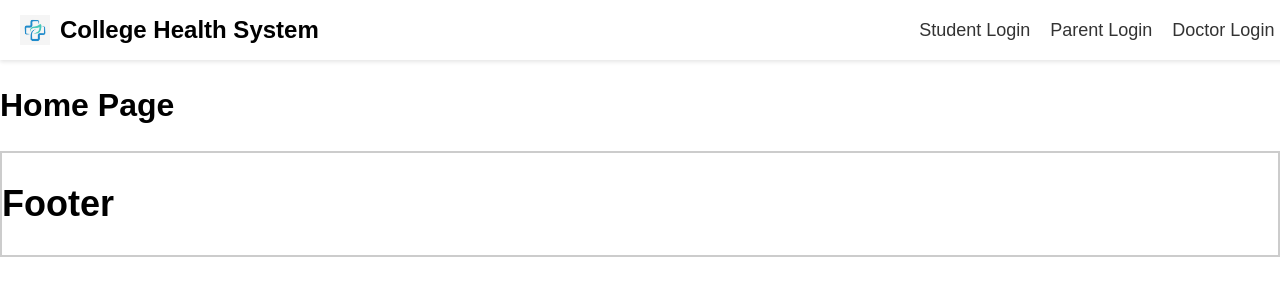
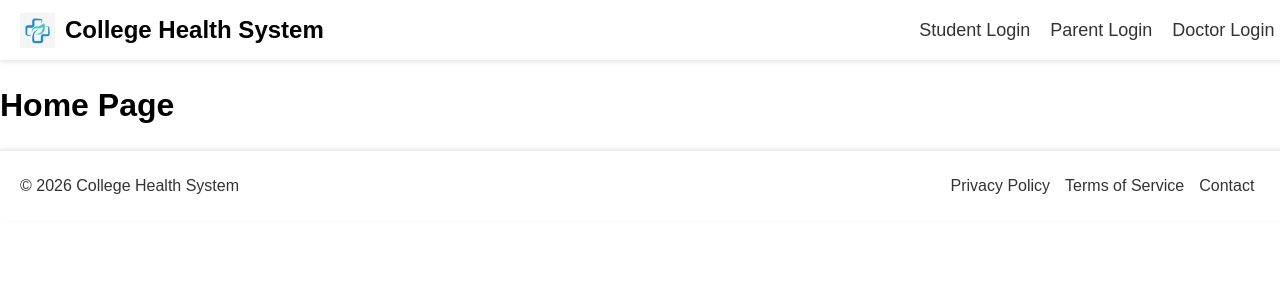
Before and after one commit to Arya4930/College-Healthcare-System, a React (Vite) app: page / in a window 1280 px wide. Shown: the top 300 px of the page. Built offline with nearby package versions, Linux system fonts and the light colour scheme.

Commit message:
UI Fixes

```diff
--- a/src/components/Footer.jsx
+++ b/src/components/Footer.jsx
@@ -1,9 +1,17 @@
-import "../css/footer.css"
+import "../css/Footer.css";
 
 export default function Footer() {
-    return (
-        <div className="footer-container">
-            <h1>Footer</h1>
-        </div>
-    )
+  return (
+    <footer>
+      <div className="footer-left">
+        <p>© 2026 College Health System</p>
+      </div>
+
+      <div className="footer-right">
+        <a href="#">Privacy Policy</a>
+        <a href="#">Terms of Service</a>
+        <a href="#">Contact</a>
+      </div>
+    </footer>
+  );
 }
--- a/src/css/Header.css
+++ b/src/css/Header.css
@@ -21,8 +21,8 @@ header {
 }
 
 .logo {
-    height: 30px;
-    width: 30px;
+    height: 35px;
+    width: 35px;
 }
 
 .header-left h2 {
--- a/src/css/footer.css
+++ b/src/css/footer.css
@@ -1,5 +1,26 @@
-.footer-container {
-    border: 2px solid #ccc;
-    font-size: 18px;
-    color: black;
+footer {
+  width: 98%;
+  height: 70px;
+  display: flex;
+  align-items: center;
+  justify-content: space-between;
+  padding: 0 20px;
+  box-shadow: 0 -2px 4px rgba(0, 0, 0, 0.1);
+  font-size: 16px;
+  color: #333;
 }
+
+.footer-right {
+  margin-right: 20px;
+}
+
+.footer-right a {
+  margin-left: 15px;
+  text-decoration: none;
+  color: #333;
+  font-weight: 500;
+}
+
+.footer-right a:hover {
+  color: #007bff;
+}
```
